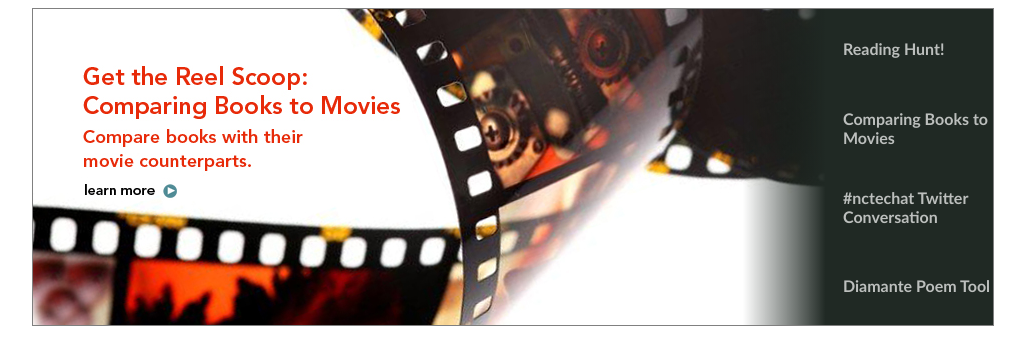
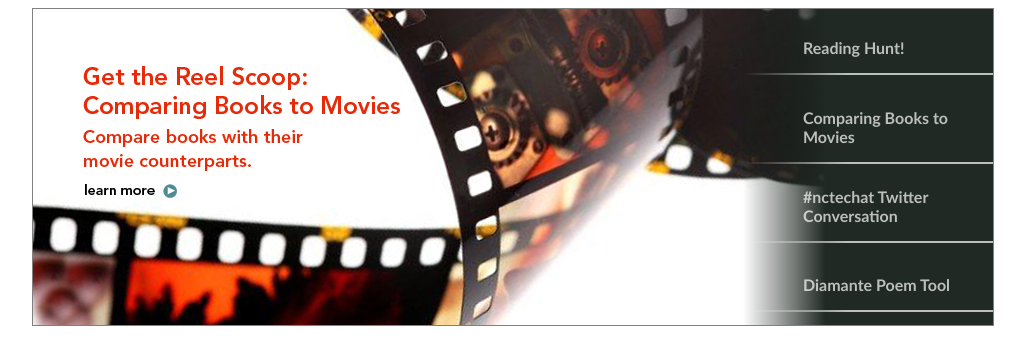
Before and after one commit to travisaxton/slick, a plain HTML site: page index.html in a window 1280 px wide. Shown: the whole page, without its empty margins (127-1152 px from the left). Drawn offline with nearby package versions, Linux system fonts and the light colour scheme.

Commit message:
underlines on titles

```diff
--- a/css/ncte-homepage-slider.css
+++ b/css/ncte-homepage-slider.css
@@ -20,7 +20,7 @@
   top: 0;
   right: 0;
   width: 250px;
-  padding-left: 100px;
+  padding-left: 0px;
   z-index: 1;
   color: white;
 }
@@ -33,6 +33,7 @@
   opacity: 0.7;
   font-family: 'Trebuchet MS', Verdana, Arial, Helvetica, sans-serif;
 }
+
 .slider__nav-thumbnail h3 {
   font-size: 1em;
   cursor: pointer;
@@ -40,6 +41,23 @@
   padding: 0;
   display: table-cell;
   vertical-align: middle;
+  padding-left: 60px;
+}
+
+.slider__nav-thumbnail h3:after {
+  content: " ";
+  display: block;
+  width: calc(100% + 60px);
+  height: 2px;
+  position: relative;
+  margin-left: -60px;
+  top: 1em;
+
+    /* Permalink - use to edit and share this gradient: http://colorzilla.com/gradient-editor/#ffffff+0,ffffff+47&0+0,1+41 */
+  background: -moz-linear-gradient(left, rgba(255,255,255,0) 0%, rgba(255,255,255,1) 41%, rgba(255,255,255,1) 47%); /* FF3.6-15 */
+  background: -webkit-linear-gradient(left, rgba(255,255,255,0) 0%,rgba(255,255,255,1) 41%,rgba(255,255,255,1) 47%); /* Chrome10-25,Safari5.1-6 */
+  background: linear-gradient(to right, rgba(255,255,255,0) 0%,rgba(255,255,255,1) 41%,rgba(255,255,255,1) 47%); /* W3C, IE10+, FF16+, Chrome26+, Opera12+, Safari7+ */
+  filter: progid:DXImageTransform.Microsoft.gradient( startColorstr='#00ffffff', endColorstr='#ffffff',GradientType=1 ); /* IE6-9 */
 }
 
 
```
